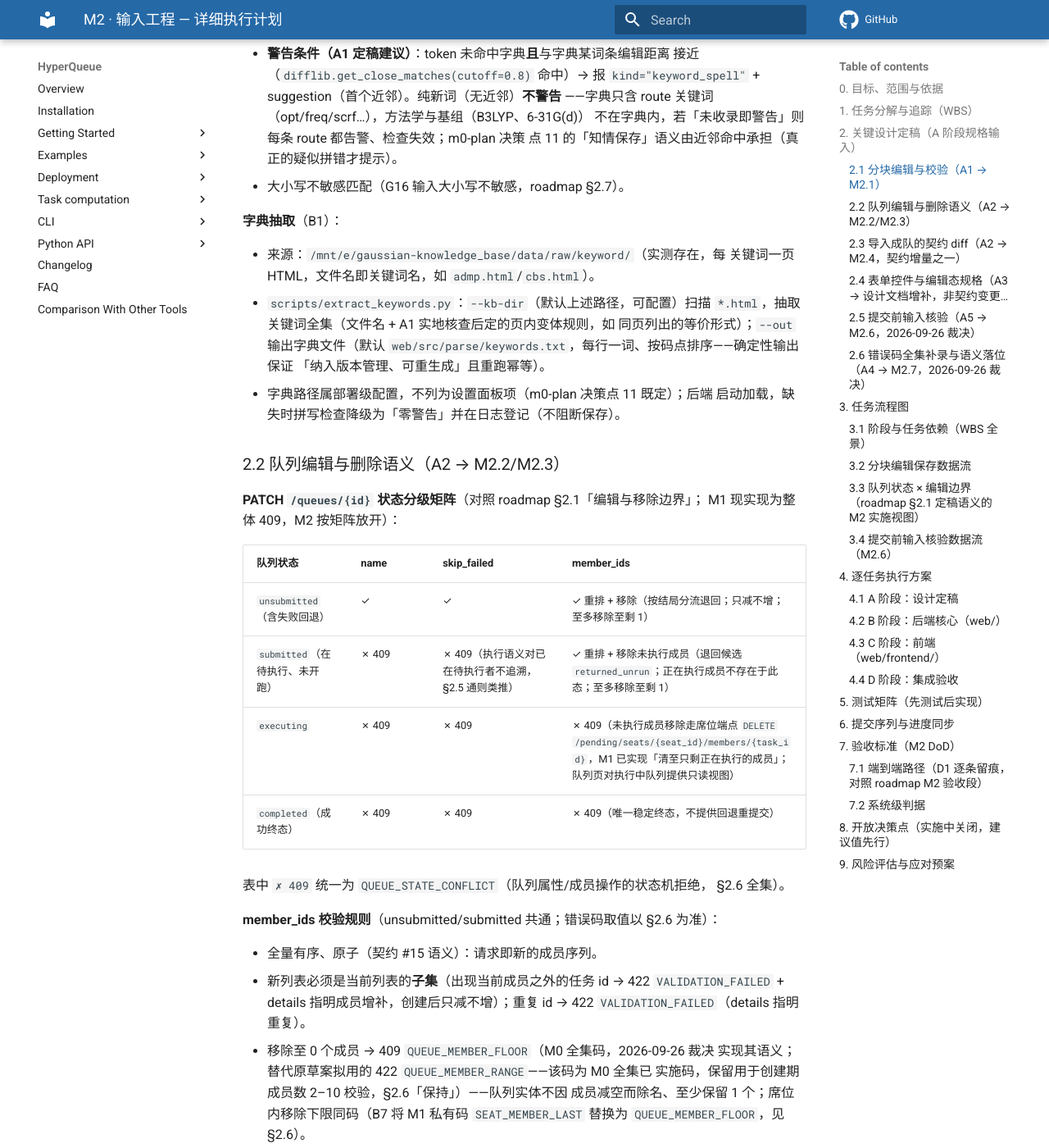
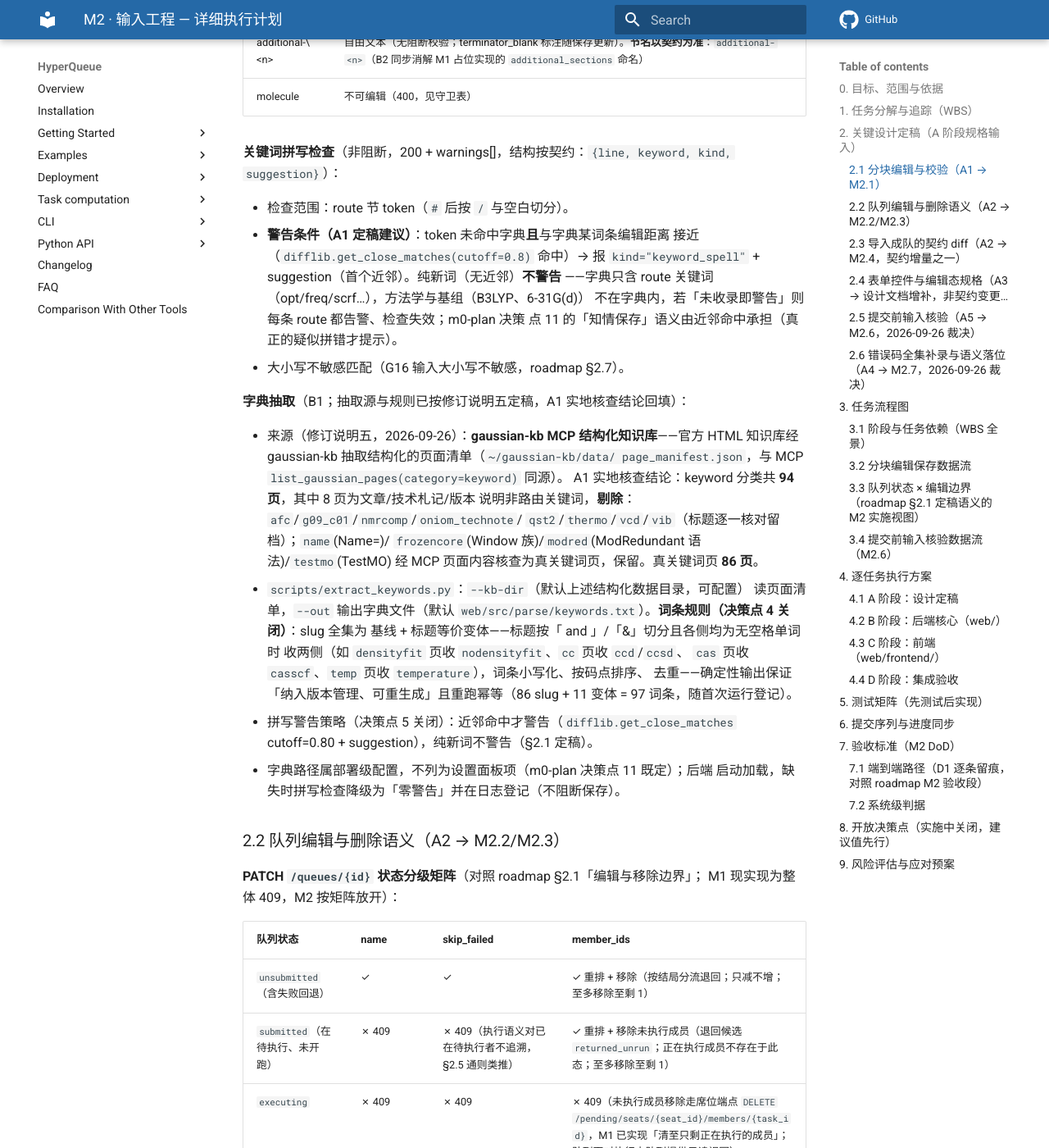
Before and after one commit to baizhancaiji/gauforge, an MkDocs documentation site: the page built from docs/plans/m2-plan.md, in a window 1280 px wide and 1400 px high, scrolled down 9760 px. Shown: the whole window at 82% size. Built offline with MkDocs 1.6.1 and Material for MkDocs 9.7.7, drawn with Linux system fonts in a browser that asks for light colours; comment, search, counter and statistics services are not loaded; the version menu is left out; some of the changed text lies outside the part shown.

Commit message:
docs(plans): B1 字典抽取源改用 gaussian-kb 结构化知识库
- 按用户指令登记修订说明五：知识库 HTML 抽取改用 gaussian-kb MCP 结构化知识库，不再解析离线 HTML
- A1 实地核查结论回填 §2.1：keyword 分类 94 页甄别剔除 8 篇文章页，词条规则定为 slug 全集 + 标题等价变体
- 决策点 4/5 随 A1 结论关闭登记；§4.2 B1 执行方案同步改述

```diff
--- a/docs/plans/m2-plan.md
+++ b/docs/plans/m2-plan.md
@@ -116,6 +116,16 @@ roadmap 回填与设计文档先行落盘的提交归属（#1 扩为含 m0-plan
 §7.2」→「roadmap §7 开放事项 2」；⑦ §3.1 要点补 B2–B5 经 C 任务传递至
 D1 的说明；⑧ M2.6/M2.7「非 roadmap 原文」标注修正（roadmap 已回填，改注
 「已同步回填」）。
+
+**修订说明五**（2026-09-26，B1 开工前按用户指令落实）：
+**B1 字典抽取源变更**——不再对 `/mnt/e/gaussian-knowledge_base/data/raw/keyword/`
+离线 HTML 自行解析，改用 **gaussian-kb MCP**（官方 HTML 知识库经抽取结构化的
+知识库检索服务，本地服务 `http://127.0.0.1:18765/mcp/`，其结构化数据目录
+`~/gaussian-kb/data`，页面清单 `page_manifest.json` 与 MCP
+`list_gaussian_pages` 同源同数）；`--kb-dir/--out` 参数语义保留
+（--kb-dir 指向结构化数据目录）。A1「知识库 HTML 结构实地核查」随之改为
+**对 MCP 页面清单甄别**（结论见 §2.1 字典抽取小节，已当场完成），非关键词页
+剔除有据。本修订随 B1 开工先行落盘（docs(plans) 提交）。
 
 **既有文档口径勘误（覆盖）登记**（2026-09-26，跨文档一致性；m0-plan 相关
 条目以本计划为准，#9/§2.4 示例/§9 决策点 11 已随本批提交打勘误注记）：
@@ -275,15 +285,26 @@ kind, suggestion}`）：
   点 11 的「知情保存」语义由近邻命中承担（真正的疑似拼错才提示）。
 - 大小写不敏感匹配（G16 输入大小写不敏感，roadmap §2.7）。
 
-**字典抽取**（B1）：
+**字典抽取**（B1；抽取源与规则已按修订说明五定稿，A1 实地核查结论回填）：
 
-- 来源：`/mnt/e/gaussian-knowledge_base/data/raw/keyword/`（实测存在，每
-  关键词一页 HTML，文件名即关键词名，如 `admp.html`/`cbs.html`）。
-- `scripts/extract_keywords.py`：`--kb-dir`（默认上述路径，可配置）扫描
-  `*.html`，抽取关键词全集（文件名 + A1 实地核查后定的页内变体规则，如
-  同页列出的等价形式）；`--out` 输出字典文件（默认
-  `web/src/parse/keywords.txt`，每行一词、按码点排序——确定性输出保证
-  「纳入版本管理、可重生成」且重跑幂等）。
+- 来源（修订说明五，2026-09-26）：**gaussian-kb MCP 结构化知识库**——官方
+  HTML 知识库经 gaussian-kb 抽取结构化的页面清单（`~/gaussian-kb/data/
+  page_manifest.json`，与 MCP `list_gaussian_pages(category=keyword)` 同源）。
+  A1 实地核查结论：keyword 分类共 **94 页**，其中 8 页为文章/技术札记/版本
+  说明非路由关键词，**剔除**：`afc`/`g09_c01`/`nmrcomp`/`oniom_technote`/
+  `qst2`/`thermo`/`vcd`/`vib`（标题逐一核对留档）；`name`(Name=)/
+  `frozencore`(Window 族)/`modred`(ModRedundant 语法)/`testmo`(TestMO) 经
+  MCP 页面内容核查为真关键词页，保留。真关键词页 **86 页**。
+- `scripts/extract_keywords.py`：`--kb-dir`（默认上述结构化数据目录，可配置）
+  读页面清单，`--out` 输出字典文件（默认
+  `web/src/parse/keywords.txt`）。**词条规则（决策点 4 关闭）**：slug 全集为
+  基线 + 标题等价变体——标题按「 and 」/「&」切分且各侧均为无空格单词时
+  收两侧（如 `densityfit` 页收 `nodensityfit`、`cc` 页收 `ccd`/`ccsd`、
+  `cas` 页收 `casscf`、`temp` 页收 `temperature`），词条小写化、按码点排序、
+  去重——确定性输出保证「纳入版本管理、可重生成」且重跑幂等（86 slug +
+  11 变体 = 97 词条，随首次运行登记）。
+- 拼写警告策略（决策点 5 关闭）：近邻命中才警告（`difflib.get_close_matches`
+  cutoff=0.80 + suggestion），纯新词不警告（§2.1 定稿）。
 - 字典路径属部署级配置，不列为设置面板项（m0-plan 决策点 11 既定）；后端
   启动加载，缺失时拼写检查降级为「零警告」并在日志登记（不阻断保存）。
 
@@ -710,9 +731,9 @@ CHANGELOG.jsonl unreleased 与 progress.json（AGENTS §九），提交前双闸
 
 ### 4.1 A 阶段：设计定稿
 
-**A1 分块编辑与校验规格**：① 实地抽样知识库 HTML（≥10 页：单变体/多变体/
-复合关键词页），定稿抽取规则（文件名全集 + 页内变体的识别方式）与拼写检查
-策略（§2.1 建议：近邻命中才警告）——结论回填本文 §2.1；② 逐节校验规则对照
+**A1 分块编辑与校验规格**：① 实地抽样知识库（原定 HTML 抽样，随修订说明五
+改为对 gaussian-kb MCP 页面清单甄别，**已完成**：94 页甄别剔除 8 篇文章页，
+词条规则与拼写策略结论已回填 §2.1）；② 逐节校验规则对照
 roadmap §2.7 与 G16 手册（%Mem 单位、title 禁用字符集）逐条走查，含多步
 任务声明（`--Link1--` 由 M0 决策点 1 拒绝导入，不在编辑范围）与 link0 核
 资源识别集合复用 M1 实现的确认；③ 守卫矩阵对照 roadmap §2.1「编辑与移除
@@ -773,12 +794,14 @@ Link0 无空行、文件末节空行）；③ 与哈希跳过交互（规范化
 
 ### 4.2 B 阶段：后端核心（web/）
 
-**B1 关键词字典生成**：① 先写测试（对 fixtures 内 mini 知识库样本断言抽取
-结果；两次运行输出一致）；② `scripts/extract_keywords.py`（参数 --kb-dir/
---out，排序输出；AGENTS §八：输出路径参数化）；③ 对真实知识库全集运行，
+**B1 关键词字典生成**：① 先写测试（对 fixtures 内 mini 结构化清单样本断言
+抽取结果；两次运行输出一致）；② `scripts/extract_keywords.py`（参数
+--kb-dir/--out，读 gaussian-kb 结构化页面清单（修订说明五），排序输出；
+AGENTS §八：输出路径参数化）；③ 对真实知识库全集运行，
 字典文件 `web/src/parse/keywords.txt` 入版本管理；④ `parse/keywords.py`
 加载器（启动读入、缺失降级零警告+日志）。质量标准：脚本可重生成（幂等）；
-字典规模与知识库页数一致（登记实际数字）。交付物：脚本 + 字典 + 测试。
+字典规模与知识库页数一致（登记实际数字：86 页 → 97 词条）。交付物：脚本 +
+字典 + 测试。
 
 **B2 分块保存服务**：① 先写测试（§5 test_block_save：重组不变式 ×5 类
 构造样本、逐节校验正反例、守卫矩阵七路径、round-trip、金标准 4+ 份 .out
@@ -1029,8 +1052,8 @@ check_tokens/check_contrast）。M2 关闭前 D2 核对本表与实际 git log
 | 1 | molecule/未知 section 拒绝码 | 400 INVALID_REQUEST（路径参数级错误，区别于形态 409） | A1 |
 | 2 | submitted 队列可否改名 | 不可（409 维持契约现语义；roadmap 仅授权 member_ids 的重排/移除，改名未授权——从严） | A2 |
 | 3 | completed 队列可否删除 | 可删、成员只留历史（依据 roadmap §2.4 删除队列退回规则的通用语义：已执行成员不退回、经历史触达；成功终态「不提供回退重提交」不涉删除）。若评审从严则改 409 并登记 roadmap 澄清 | A2 |
-| 4 | 字典抽取规则（文件名 vs 页内变体） | 文件名全集为基线 + A1 实地核查后定的页内变体规则（如等价形式行） | A1（实地核查） |
-| 5 | 拼写警告策略 | 近邻命中才警告（cutoff=0.80 + suggestion）；纯新词不警告（防方法学/基组全量误报致检查失效） | A1 |
+| 4 | 字典抽取规则（文件名 vs 页内变体） | slug 全集为基线 + 标题等价变体（「X and Y」/「X & Y」双侧单词收两侧）；A1 实地核查（MCP 页面清单甄别）已完成，结论落 §2.1 | **已关闭**（2026-09-26，随修订说明五） |
+| 5 | 拼写警告策略 | 近邻命中才警告（cutoff=0.80 + suggestion）；纯新词不警告（防方法学/基组全量误报致检查失效） | **已关闭**（2026-09-26，§2.1 定稿） |
 | 6 | 导入成队响应形状 | CandidateCreate 增 `queue: {queue_id, name}\|null` + `queue_fallback_reason: string\|null` | A2（随契约 diff 评审） |
 | 7 | %Mem 缺省单位与校验粒度 | 按 G16 手册核查后定（值数值 + 可选单位后缀；类型错才 422） | A1 |
 | 8 | 队列编辑对话框内已提交队列的操作入口 | submitted 行双击打开对话框、仅渲染重排+移除（其余字段只读+禁用原因提示）；executing/completed 双击展示只读详情（成员状态徽标与归因） | A3（交互规格） |
```
